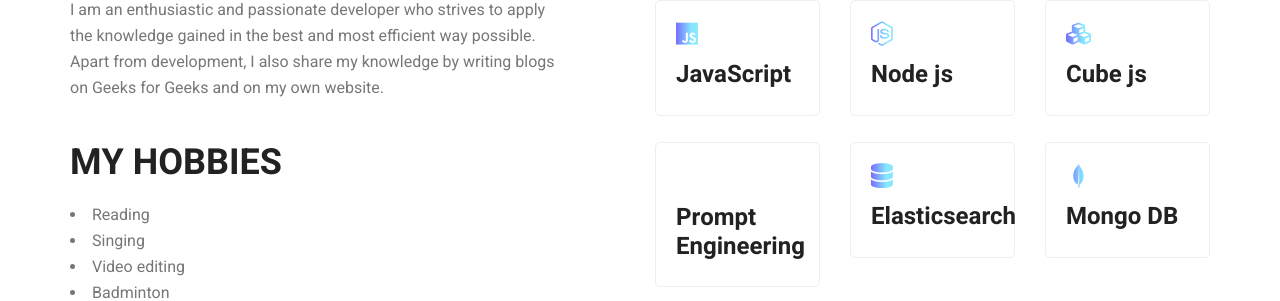
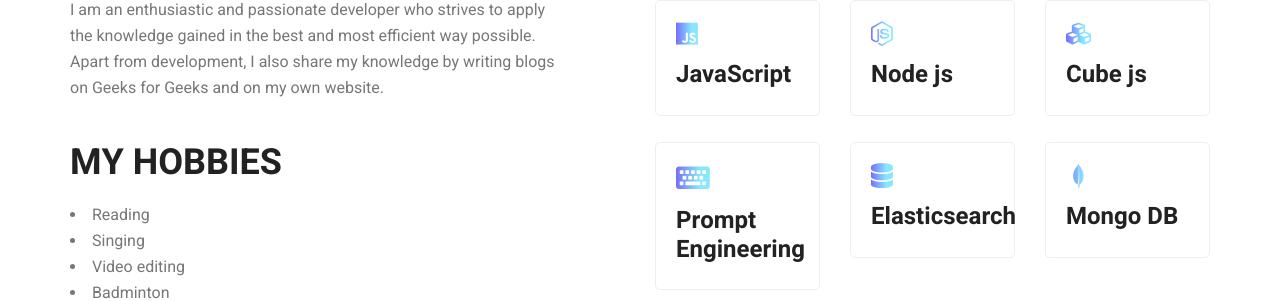
Before and after one commit to db-surya/db-surya.github.io, a plain HTML site: page index.html in a window 1280 px wide. Shown: the part 1144-1445 px from the top of the page. Drawn offline with nearby package versions, Linux system fonts and the light colour scheme.

Commit message:
Update index.html

```diff
--- a/index.html
+++ b/index.html
@@ -134,7 +134,7 @@
 							<div class="row">
         						<div class="col-md-4">
         							<div class="wel_item">
-												<i class="fa-solid fa-terminal" style='font-size:30px;'></i>
+												<i class="fa fa-keyboard-o" style='font-size:30px;'></i>
         								<h4>Prompt Engineering</h4>
         								<p></p>
         							</div>
```
